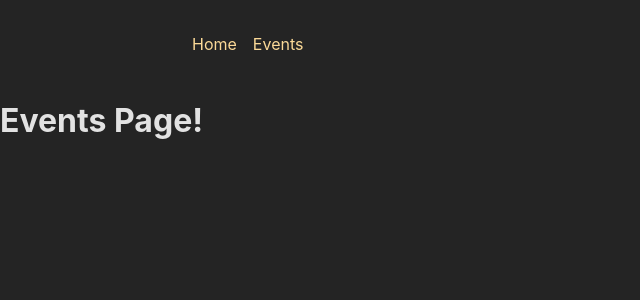
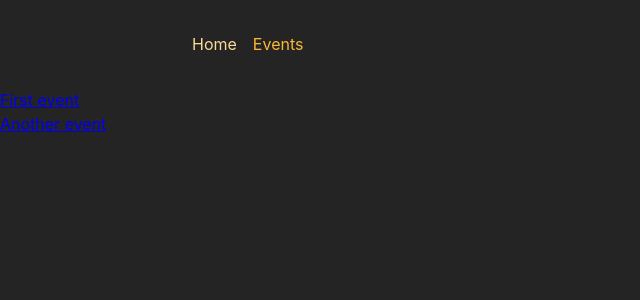
Before and after one commit to Hofass/React-router-training--1, a React (Create React App) app in the folder frontend/: page /events in a window 1280 px wide. Shown: the top 300 px of the page, without its empty margins (0-640 px from the left). Built offline with nearby package versions, Linux system fonts and the light colour scheme.

Commit message:
Output a list of dummy events on the EventDetailPage

```diff
--- a/frontend/src/components/MainNavigation.js
+++ b/frontend/src/components/MainNavigation.js
@@ -1,5 +1,5 @@
-import classes from './MainNavigation.module.css';
-import { Link } from 'react-router-dom';
+import classes from "./MainNavigation.module.css";
+import { NavLink } from "react-router-dom";
 
 function MainNavigation() {
 	return (
@@ -7,10 +7,18 @@ function MainNavigation() {
 			<nav>
 				<ul className={classes.list}>
 					<li>
-            <Link to="/">Home</Link>
+						<NavLink
+							to='/'
+							className={({ isActive }) =>
+								isActive ? classes.active : undefined
+							}>
+							Home
+						</NavLink>
 					</li>
 					<li>
-            <Link to="/events">Events</Link>
+						<NavLink to='/events' className={({ isActive }) =>
+								isActive ? classes.active : undefined
+							}>Events</NavLink>
 					</li>
 				</ul>
 			</nav>
--- a/frontend/src/pages/EventsPage.js
+++ b/frontend/src/pages/EventsPage.js
@@ -1,7 +1,27 @@
+import { Link } from "react-router-dom";
+const DUMMY_DATA = [
+	{
+		id: "el1",
+		title: "First event",
+	},
+	{
+		id: "el2",
+		title: "Another event",
+	},
+];
 
+function EventsPage() {
+	return (
+		<>
+			<ul>
+				{DUMMY_DATA.map(event => (
+					<li key={event.id}>
+						<Link to={event.id}>{event.title}</Link>
+					</li>
+				))}
+			</ul>
+		</>
+	);
+}
 
-function EventsPage(){
-  return <h1>Events Page!</h1>
-  }
-
-  export default EventsPage;
+export default EventsPage;
```
Lines whose indentation alone changed are shown as unchanged.
